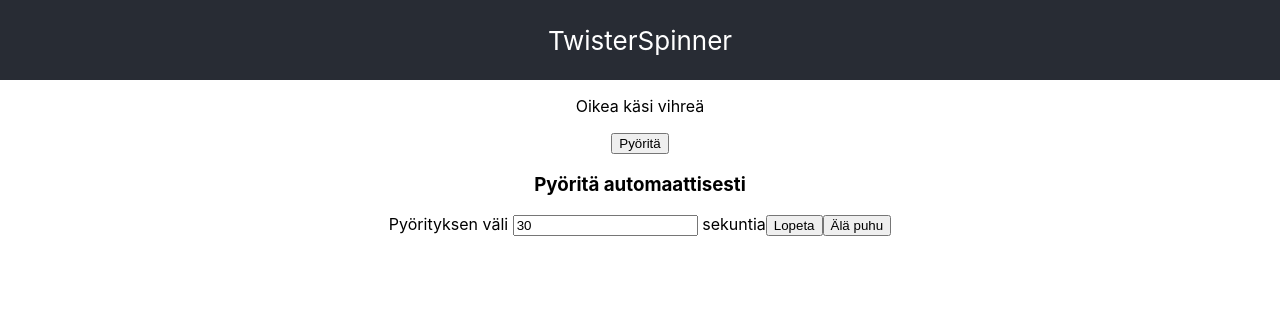
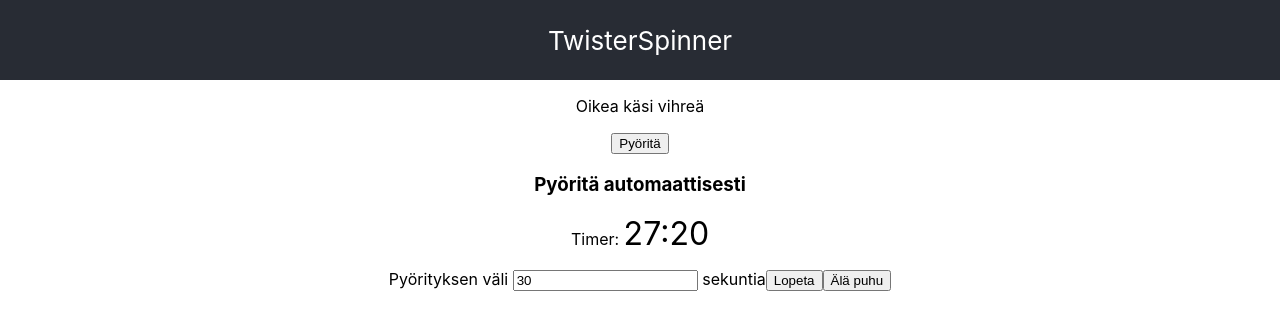
Before and after one commit to akauste/twisterspinner, a React (Create React App) app: page / in a window 1280 px wide. Both pictures are taken after a click on the button "Aloita". Shown: the top 330 px of the page. Built offline with nearby package versions, Linux system fonts and the light colour scheme.

Commit message:
Add clock running down the time for next autospin

```diff
--- /dev/null
+++ b/src/components/Clock.js
@@ -0,0 +1,25 @@
+import { useEffect, useState } from "react";
+
+const Clock = (props) => {
+  const {startTime, maxTime, isRunning} = props;
+  const [time, setTime] = useState();
+
+  useEffect(() => {
+    let interval;
+    console.log('Clock useEffect:', maxTime * 1000, startTime, (+maxTime - (new Date() - startTime)));
+    const updateTime = () => setTime(+maxTime*1000 - (new Date() - startTime));
+
+    if(interval) {
+      clearInterval(interval);
+    }
+    interval = setInterval(() => { updateTime() }, 100);
+    return () => { clearInterval(interval) };
+  }, [maxTime, startTime]);
+
+  if(!isRunning) {
+    return <span>Pysäytetty</span>;
+  }
+
+  return <span style={{ fontSize: '2em' }}>{ (time/1000).toFixed(2).replace('.', ':') }</span>;
+};
+export default Clock;
--- a/src/components/Spinner.js
+++ b/src/components/Spinner.js
@@ -1,4 +1,5 @@
 import { useRef, useState } from "react";
+import Clock from "./Clock";
 
 const limbs  = ['Vasen käsi', 'Oikea käsi', 'Vasen jalka', 'Oikea jalka'];
 const colors = ['vihreä', 'sininen', 'keltainen', 'punainen', 'ilmaan'];
@@ -16,6 +17,7 @@ const Spinner = () => {
   const [result, setResult] = useState('Paina pyöritä nappia, tai Aloita nappia');
   const [timer, setTimer] = useState();
   const [speak, setSpeak] = useState(true);
+  const [loopStart, setLoopStart] = useState();
 
   const sayResult = (text) => {
     if(window.SpeechSynthesis) {
@@ -43,8 +45,9 @@ const Spinner = () => {
     else {
       // Do the first round immediately, then the next one timed
       spinHandler();
+      setLoopStart(new Date());
       console.log('Start the timer');
-      setTimer(setInterval(() => { spinHandler() }, +secondsRef.current.value * 1000));
+      setTimer(setInterval(() => { setLoopStart(new Date()); spinHandler() }, +secondsRef.current.value * 1000));
     }
   };
 
@@ -57,6 +60,7 @@ const Spinner = () => {
     <p>{ result }</p>
     <button type="button" onClick={spinHandler}>Pyöritä</button>
     <h3>Pyöritä automaattisesti</h3>
+    { timer && loopStart && <p>Timer: <Clock startTime={ loopStart } maxTime={ secondsRef.current.value } isRunning={true} /></p> }
     Pyörityksen väli <input type="number" defaultValue="30" ref={secondsRef} /> sekuntia
     <button type="button" onClick={setTimerHandler}>{ timer ? 'Lopeta' : 'Aloita'}</button>
     <button type="button" onClick={toggleSpeak}>{speak ? 'Älä puhu' : 'Puhu'}</button>
```
